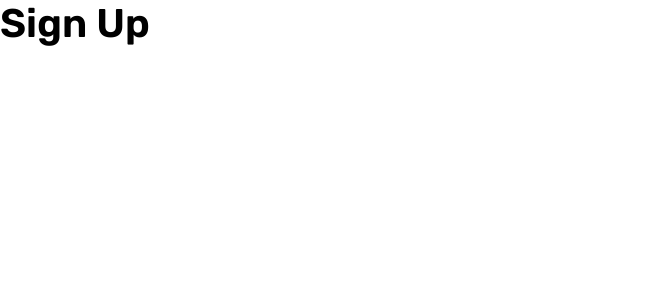
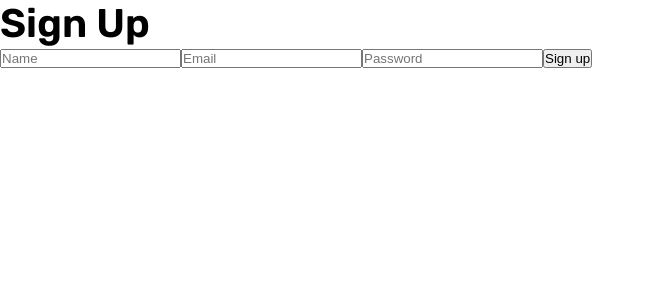
Before and after one commit to mirandajoy/miranda-neerhof-the-learning-club, a React (Vite) app in the folder client/: page /signup in a window 1280 px wide. Shown: the top 300 px of the page, without its empty margins (0-655 px from the left). Built offline with nearby package versions, Linux system fonts and the light colour scheme; no server answers.

Commit message:
create unstyled signup form, add post call to sign up a new user

```diff
--- a/client/src/pages/SignUpPage/SignUpPage.jsx
+++ b/client/src/pages/SignUpPage/SignUpPage.jsx
@@ -1,9 +1,36 @@
+import InputField from "../../components/InputField/InputField";
+import Button from "../../components/Button/Button";
 import "./SignUpPage.scss";
+import axios from "axios";
+import { createUser } from "../../utils/api-utils";
 
 const SignUpPage = () => {
+  const SignUp = async (event) => {
+    event.preventDefault();
+
+    const newUser = {
+      name: event.target.name.value,
+      email: event.target.email.value,
+      password: event.target.password.value,
+    };
+
+    try {
+      const res = await axios.post(createUser(), newUser);
+      console.log(res);
+    } catch (error) {
+      console.error(error);
+    }
+  };
+
   return (
     <>
-      <h1 className="header header--primary">Sign Up</h1>
+      <form onSubmit={SignUp}>
+        <h1 className="header header--primary">Sign Up</h1>
+        <InputField name="name" type="text" placeholder="Name" />
+        <InputField name="email" type="text" placeholder="Email" />
+        <InputField name="password" type="text" placeholder="Password" />
+        <Button type="Submit" label="Sign up" />
+      </form>
     </>
   );
 };
```
